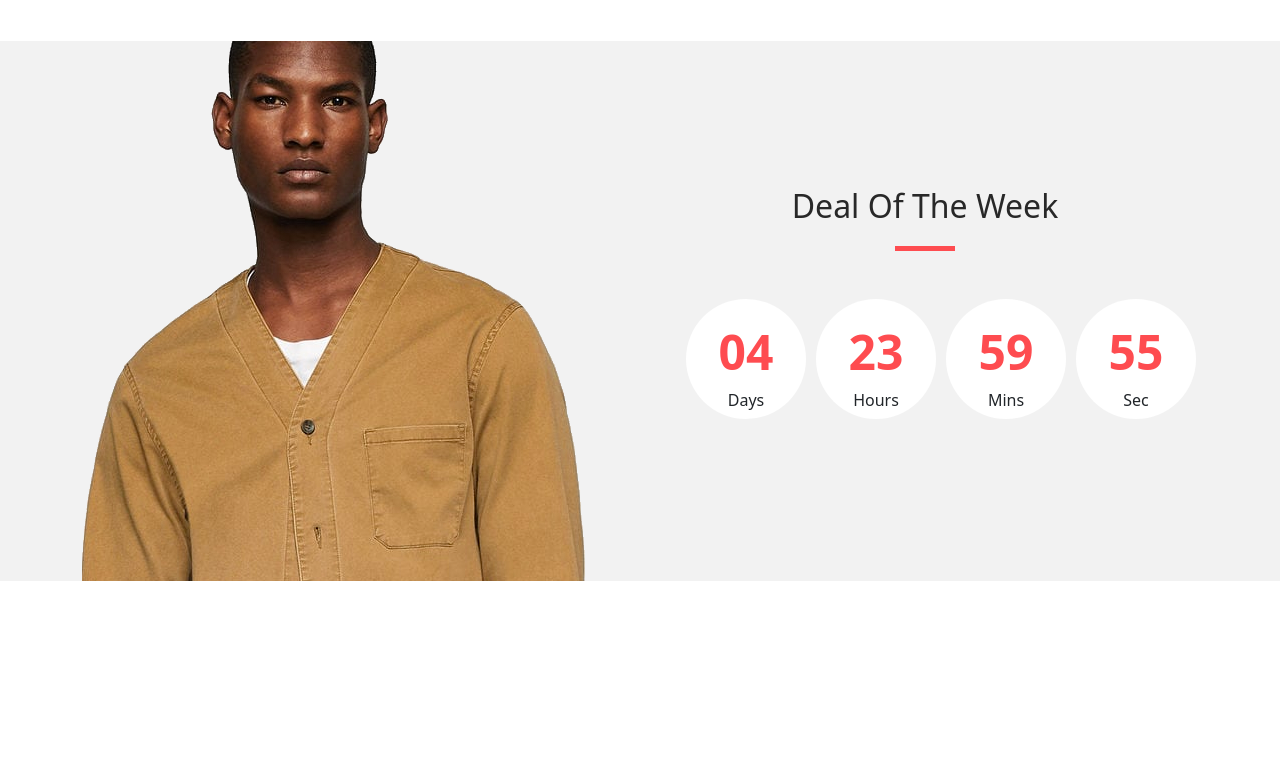
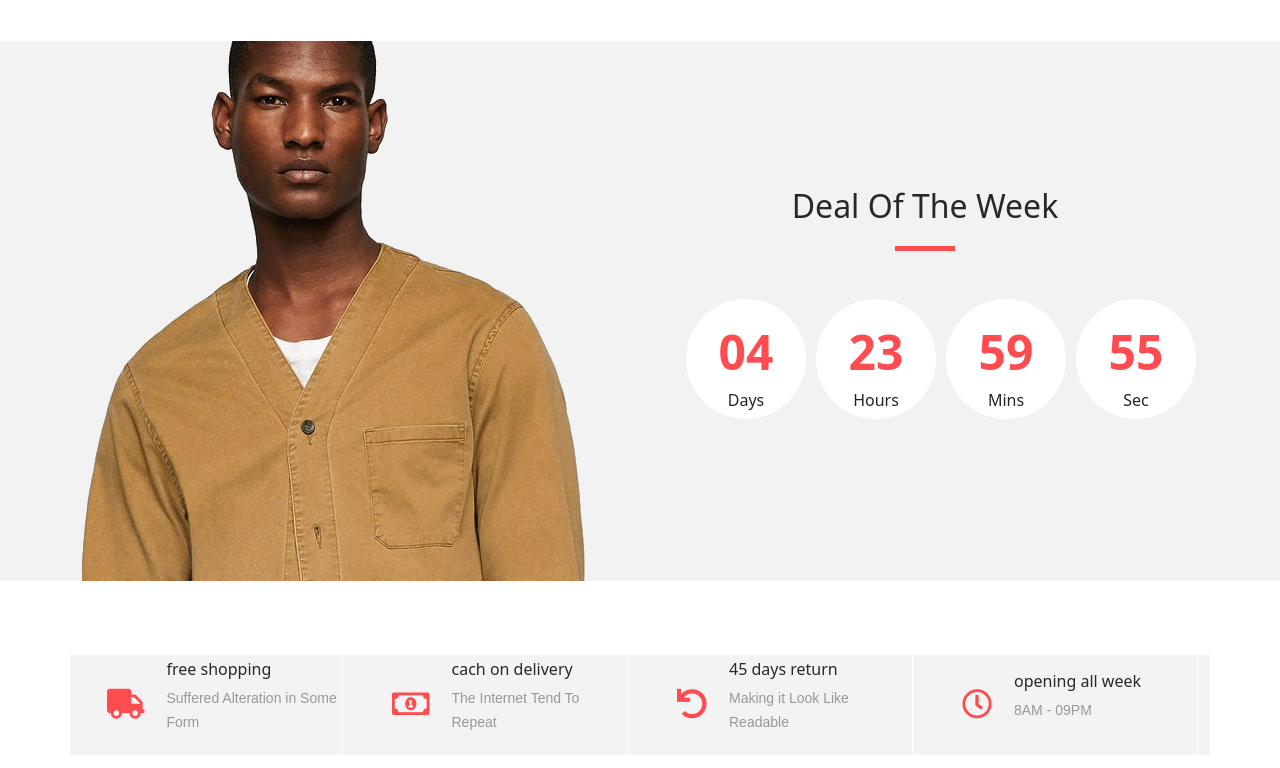
Before and after one commit to To-become-a-web-front-end-developer/real-fashion, a React (Create React App) app: page / in a window 1280 px wide. Shown: the top 768 px of the page. Built offline with nearby package versions, Linux system fonts and the light colour scheme.

Commit message:
✨ :: Benefit component compelete

```diff
--- a/public/index.html
+++ b/public/index.html
@@ -10,6 +10,10 @@
       content="Web site created using create-react-app"
     />
     <link rel="apple-touch-icon" href="%PUBLIC_URL%/logo192.png" />
+    <link
+      rel="stylesheet"
+      href="https://cdnjs.cloudflare.com/ajax/libs/font-awesome/5.12.1/css/all.min.css"
+    />
     <!--
       manifest.json provides metadata used when your web app is installed on a
       user's mobile device or desktop. See https://developers.google.com/web/fundamentals/web-app-manifest/
--- a/src/App.js
+++ b/src/App.js
@@ -4,6 +4,7 @@ import "aos/dist/aos.css";
 import "./assets/css/style.css";
 import "./assets/css/responsive.css";
 import { Advertisement } from "./components/Advertisement";
+import Benefit from "./components/Benefit";
 
 
 function App() {
@@ -15,6 +16,7 @@ function App() {
   return (
     <div>
       <Advertisement/>
+      <Benefit/>
     </div>
   );
 }
--- a/src/assets/css/style.css
+++ b/src/assets/css/style.css
@@ -275,3 +275,31 @@ section {
     margin-top: 10px;
 
 }
+
+/* Benefit */
+.benefit {
+    margin-top: 74px;
+}
+.benefit_row{
+    background: #f3f3f3;
+}
+.benefit_col {
+    padding-left: 0;
+    padding-right: 0;
+}
+.benefit_item {
+    height: 100px;
+    background: #f3f3f3;
+    border-right: solid 1px #fff;
+    padding-left: 25px;
+}
+.benefit_col:last-child .benefit_item {
+    border-right: none;
+}
+.benefit_icon i {
+    font-size: 30px;
+    color: #fe4c50;
+}
+.benefit_content{
+    padding-left: 22px;
+}
--- /dev/null
+++ b/src/components/Benefit/index.js
@@ -0,0 +1,54 @@
+export default function Benefit(params) {
+    return(
+        <div className="benefit">
+            <div className="container">
+                <div className="row benefit_row">
+                    <div className="col-lg-3 benefit-col">
+                        <div className="benefit_item d-flex flex-row align-items-center">
+                            <div className="benefit_icon">
+                                <i className="fa fa-truck"></i>
+                            </div>
+                            <div className="benefit_content">
+                                <h6>free shopping</h6>
+                                <p>Suffered Alteration in Some Form</p>
+                            </div>
+                        </div>
+                    </div>
+                    <div className="col-lg-3 benefit-col">
+                        <div className="benefit_item d-flex flex-row align-items-center">
+                            <div className="benefit_icon">
+                                <i className="far fa-money-bill-alt"></i>
+                            </div>
+                            <div className="benefit_content">
+                                <h6>cach on delivery</h6>
+                                <p>The Internet Tend To Repeat</p>
+                            </div>
+                        </div>
+                    </div>
+                    <div className="col-lg-3 benefit-col">
+                        <div className="benefit_item d-flex flex-row align-items-center">
+                            <div className="benefit_icon">
+                                <i className="fa fa-undo"></i>
+                            </div>
+                            <div className="benefit_content">
+                                <h6>45 days return</h6>
+                                <p>Making it Look Like Readable</p>
+                            </div>
+                        </div>
+                    </div>
+                    <div className="col-lg-3 benefit-col">
+                        <div className="benefit_item d-flex flex-row align-items-center">
+                            <div className="benefit_icon">
+                                <i className="far fa-clock"></i>
+                            </div>
+                            <div className="benefit_content">
+                                <h6>opening all week</h6>
+                                <p>8AM - 09PM</p>
+                            </div>
+                        </div>
+                    </div>
+                </div>
+            </div>
+        </div>
+    )
+}
```
